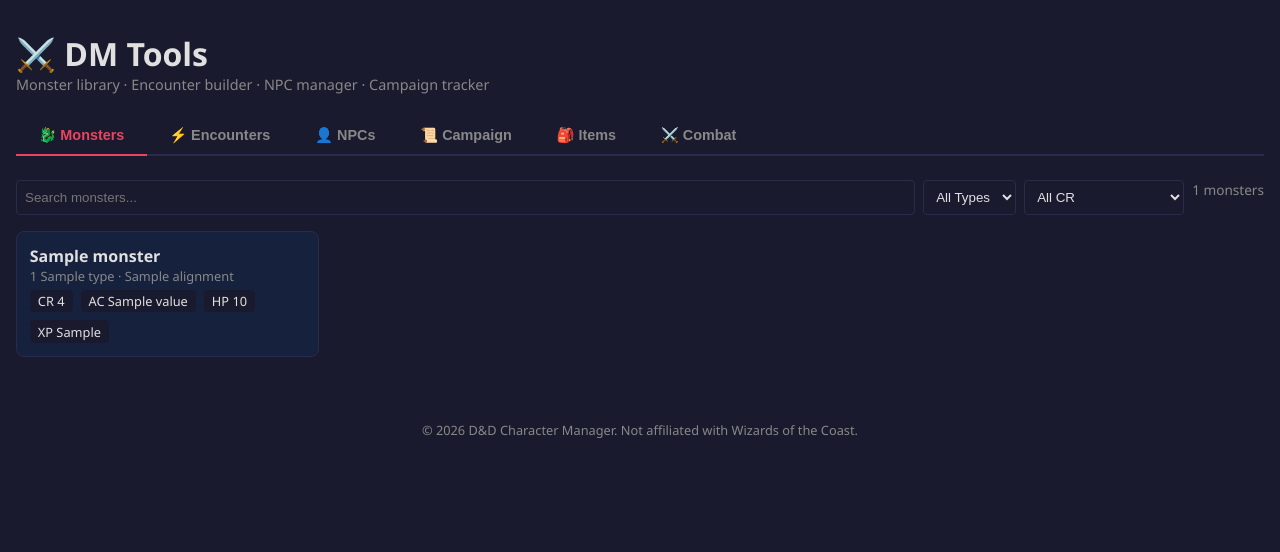
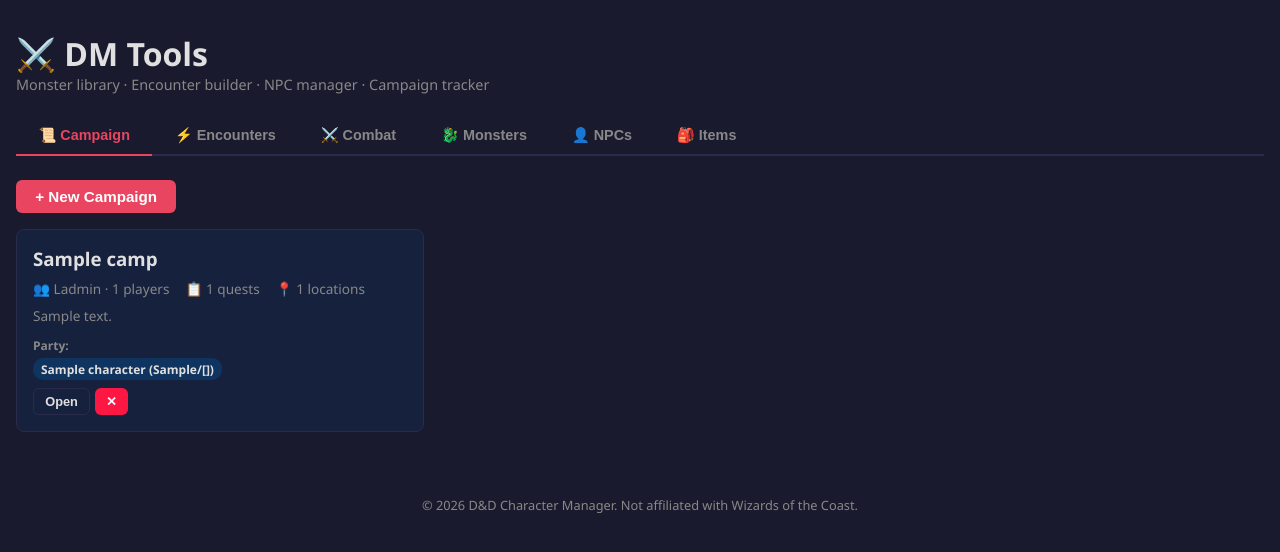
Before and after one commit to jamlar87/dnd-character-manager, a Python web app: template templates/dm_tools.html in a window 1280 px wide. Shown: the part 57-609 px from the top of the page. Run offline with Jinja, Linux system fonts and the light colour scheme; the template is opened without the code that fills it: most values are stand-ins (such as "Sample title", 1, 10 or a date in 2020); some libraries are stand-ins or nearby versions.

Commit message:
reorder: DM Tools tabs → Campaign > Encounters > Combat > Monsters > NPCs > Items
- Tab bar reordered to put Campaign first (new default)
- Campaign panel now opens as active tab
- Monsters panel moved from position 1 to position 4

```diff
--- a/templates/dm_tools.html
+++ b/templates/dm_tools.html
@@ -255,16 +255,16 @@ table.dm-table tr:hover { background: rgba(233,69,96,0.05); }
 <p style="color:var(--text-muted);margin-bottom:1.5rem;font-size:0.9rem">Monster library · Encounter builder · NPC manager · Campaign tracker</p>
 
 <div class="dm-tabs" id="dmTabs">
-  <button class="dm-tab active" data-tab="monsters">🐉 Monsters</button>
+  <button class="dm-tab active" data-tab="campaigns">📜 Campaign</button>
   <button class="dm-tab" data-tab="encounters">⚡ Encounters</button>
+  <button class="dm-tab" data-tab="combat">⚔️ Combat</button>
+  <button class="dm-tab" data-tab="monsters">🐉 Monsters</button>
   <button class="dm-tab" data-tab="npcs">👤 NPCs</button>
-  <button class="dm-tab" data-tab="campaigns">📜 Campaign</button>
   <button class="dm-tab" data-tab="items">🎒 Items</button>
-  <button class="dm-tab" data-tab="combat">⚔️ Combat</button>
 </div>
 
 {# ───── MONSTERS PANEL ───── #}
-<div class="dm-panel active" id="panel-monsters">
+<div class="dm-panel" id="panel-monsters">
   <div class="search-bar">
     <input type="text" id="monsterSearch" placeholder="Search monsters..." style="flex:1;min-width:200px" oninput="filterMonsters()">
     <select id="monsterTypeFilter" onchange="filterMonsters()">
@@ -375,7 +375,7 @@ table.dm-table tr:hover { background: rgba(233,69,96,0.05); }
 </div>
 
 {# ───── CAMPAIGN PANEL ───── #}
-<div class="dm-panel" id="panel-campaigns">
+<div class="dm-panel active" id="panel-campaigns">
   <div class="toolbar">
     <button class="btn btn-primary" onclick="showCreateCampaign()">+ New Campaign</button>
   </div>
```
